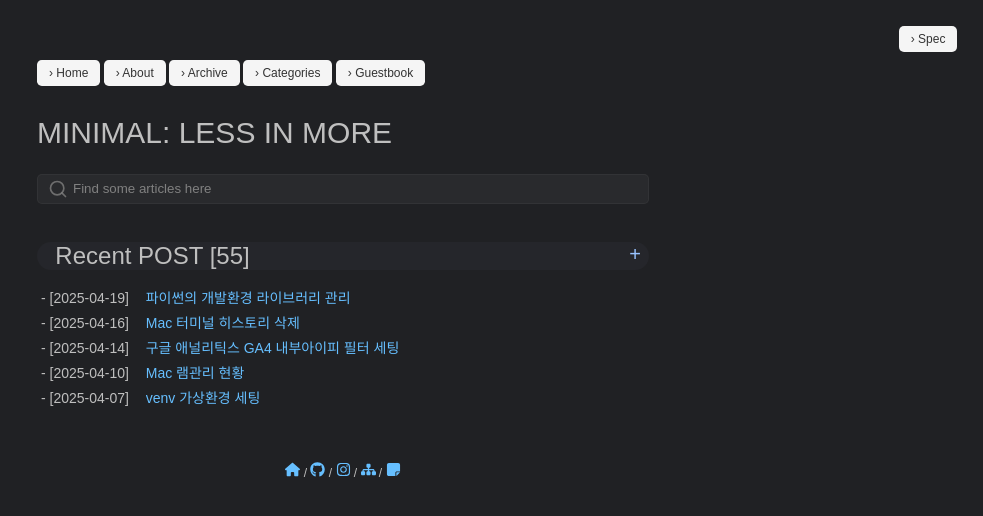
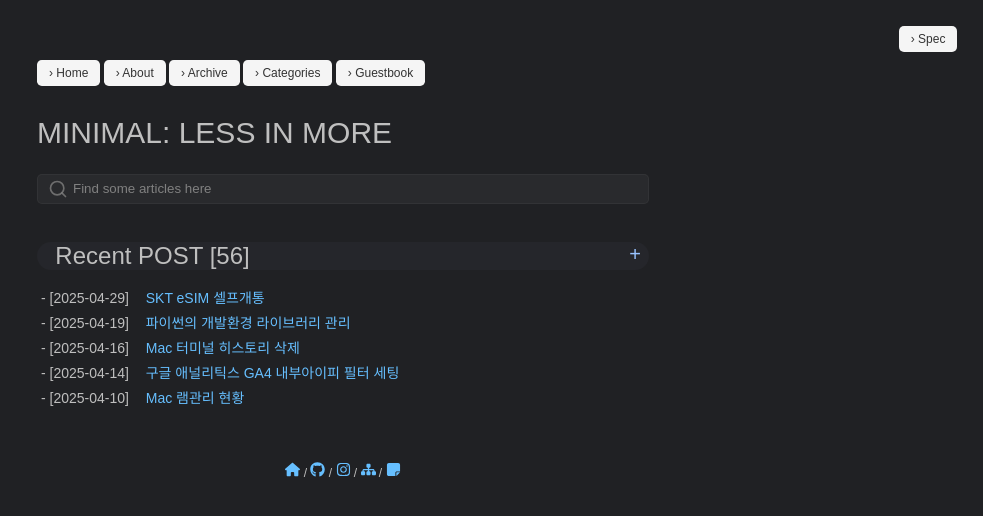
Before and after one commit to pozuhtuhv/pozuhtuhv.github.io, a Jekyll site: the page built from index.html, in a window 1280 px wide. Shown: the top 516 px of the page, without its empty margins (297-1280 px from the left). Built offline with Jekyll 4.4.1, drawn with Linux system fonts in a browser that asks for light colours; some web fonts are replaced.

Commit message:
(edit) contetn

```diff
--- /dev/null
+++ b/_posts/2025-04-29-etc-esim-setting.md
@@ -0,0 +1,112 @@
+---
+title: "SKT eSIM 셀프개통"
+description: "SKT eSIM 셀프개통 설명"
+layout: post
+categories: ["etc"]
+published: true
+date: 2025-04-29
+last_modified_at: 2025-04-29
+tags: [skt, esim]
+---
+---
+{: .no_toc .text-delta }
+
+1. TOC
+{:toc}
+---
+
+<!-- 글의 제목은 ##
+    나머지 큰 제목은 ###
+    이후 나머지는 3개이상 -->
+
+## {{ page.description }}
+
+### 0. 개요
+
+<div class="image-gallery cols-1">
+    <img src ='/assets/img/2025-04-29-etc-esim-setting-1.webp' alt='metc-esim-setting-1'>
+</div><br>
+
+최근 SKT가 eSIM 정보가 해킹을 당하면서 신경쓸게 또 하나 생겼다.<br>
+결국엔 이미 다 유출된 상황이고, 밖에 줄서는 상황까지 나오니<br>
+굳이 시간들여 가야하나 싶은 생각도 들었지만<br>
+마침 무료교체지원에 포함 된 eSIM 으로 이참에 교체 할려고 한다.<br>
+장점도 괜찮고 특별히 큰 단점은 없는것 같고 바꾸는김에 eSIM 으로 바꾸는 과정을 소개할려 한다.<br>
+<br>
+
+### 1. 주요 차이점
+
+| 항목 | eSIM | USIM | 비고 |
+| -- | ---- | ---- | -- |
+| 가격 | ₩3,000 | ₩8,000 | - |
+| 형태 | 내부 칩 | 물리적 플라스틱 카드 | - |
+| 절차 | QR 또는 앱을 통한 설치 | 오프라인 구매 후 장착 | - |
+| 호환성 | eSIM 지원기기 | 대부분 스마트폰 지원 | - |
+| 기기변경 | 제한 | 다른기기 재사용가능 | - |
+| 보안 | 기기인증기반 | 도난 위험 | - |
+
+요즘은 해외를 나가더라도 `eSIM` 이나 `USIM` 이나 다 지원하니 큰 문제는 없을 것 같다.<br>
+난 지금 당장의 편안함을 선택했지만 언제 그 불편함이 올진 모르겠지만 당분간은 없을것 같다.<br>
+국내에서 기기교체를 자주 하는사람이면 `USIM` 이 나을지도...<br>
+<br>
+
+### 2. 교체과정
+<div class="image-gallery cols-1">
+    <img src ='/assets/img/2025-04-29-etc-esim-setting-2.webp' alt='metc-esim-setting-2'>
+</div>
+`Tworld -> T다이렉트샵 -> USIM/eSIM -> eSIM 셀프 가입` 에서 신청하기 가능<br>
+<br>
+<div class="image-gallery cols-1">
+    <img src ='/assets/img/2025-04-29-etc-esim-setting-3.webp' alt='metc-esim-setting-3'>
+</div>
+주의 해야할 사항은 월~토 에만 진행 가능하다.<br>
+<br>
+<div class="image-gallery cols-1">
+    <img src ='/assets/img/2025-04-29-etc-esim-setting-4.webp' alt='metc-esim-setting-4'>
+</div>
+기기의 IMEI는 `설정 -> 일반 -> 정보` 에서 확인가능하다.<br>
+<br>
+<div class="image-gallery cols-1">
+    <img src ='/assets/img/2025-04-29-etc-esim-setting-5.webp' alt='metc-esim-setting-5'>
+</div>
+<div class="image-gallery cols-1">
+    <img src ='/assets/img/2025-04-29-etc-esim-setting-6.webp' alt='metc-esim-setting-6'>
+</div>
+본인 정보들을 입력해 가면서 진행하면 된다.<br>
+<br>
+<div class="image-gallery cols-1">
+    <img src ='/assets/img/2025-04-29-etc-esim-setting-7.webp' alt='metc-esim-setting-7'>
+</div>
+이전까지는 기기의 정보 확인을 위해서 였다면 이제부턴 진짜 eSIM 변경 과정이다.<br>
+<br>
+<div class="image-gallery cols-1">
+    <img src ='/assets/img/2025-04-29-etc-esim-setting-8.webp' alt='metc-esim-setting-8'>
+</div>
+여긴 이제 가입자 정보 입력하는 곳<br>
+<br>
+<div class="image-gallery cols-1">
+    <img src ='/assets/img/2025-04-29-etc-esim-setting-9.webp' alt='metc-esim-setting-9'>
+</div>
+인증하고 다음 진행을 하면 다음과 같이 안내문이 나온다.<br>
+<br>
+<div class="image-gallery cols-1">
+    <img src ='/assets/img/2025-04-29-etc-esim-setting-10.webp' alt='metc-esim-setting-10'>
+</div>
+이젠 계약서 정보를 받을 수 있는 이메일, 번호 정보를 입력<br>
+<br>
+<div class="image-gallery cols-1">
+    <img src ='/assets/img/2025-04-29-etc-esim-setting-11.webp' alt='metc-esim-setting-11'>
+</div>
+<b>(필수)</b><br>
+이 화면에서는 eSIM을 활성화 하는 작업인데 밑에 QR 코드가 나온다.<br>
+카메라로 QR 접속을 해주면 설정 창이 나오면서 서버에서 정보를 다운로드 받아야 <b>완전 활성화</b>가 된다.<br>
+이후 개통 정보가 문자와 이메일로 날라오고, 완전한 개통이 완료된다.<br>
+상단바에 안테나가 잡히는지 확인을 하고 기존에 쓰던 USIM은 폐기처분을 하면된다.<br>
+<br>
+
+### 3. 교체 하면서 아쉬웠던 점
+생각보다 과정이 귀찮기도 했다.<br>
+`털리지만 않았더라면 따로 이런 정성들이는 일은 없었을텐데` 라는 생각이 들기도 했다.<br>
+하지만 예전부터 접했던 기사나 이야기처럼, 사실상 `통신3사 모두 보안 사고를 피해간 곳은 없다.`<br>
+또한 다양한 기관과 사업체에서 정보 유출 소식을 접할 때마다 그저 쓸쓸한 마음이 든다.<br>
+`우리나라의 정보는 공공재가 되어버렸다.` 라며 농담처럼 말할 수 밖에 없는 현실이 안타깝다.<br>
```
Also changed, not shown: _posts/2025-01-05-etc-jekyll-local-for-windows.md (+1 -1 lines), _posts/2025-04-16-mac-terminal-history-del.md (+2 -2 lines), assets/img/2025-04-29-etc-esim-setting-1.webp (added), assets/img/2025-04-29-etc-esim-setting-10.webp (added), assets/img/2025-04-29-etc-esim-setting-11.webp (added), assets/img/2025-04-29-etc-esim-setting-2.webp (added), assets/img/2025-04-29-etc-esim-setting-3.webp (added), assets/img/2025-04-29-etc-esim-setting-4.webp (added), assets/img/2025-04-29-etc-esim-setting-5.webp (added), assets/img/2025-04-29-etc-esim-setting-6.webp (added), assets/img/2025-04-29-etc-esim-setting-7.webp (added), assets/img/2025-04-29-etc-esim-setting-8.webp (added), assets/img/2025-04-29-etc-esim-setting-9.webp (added).
